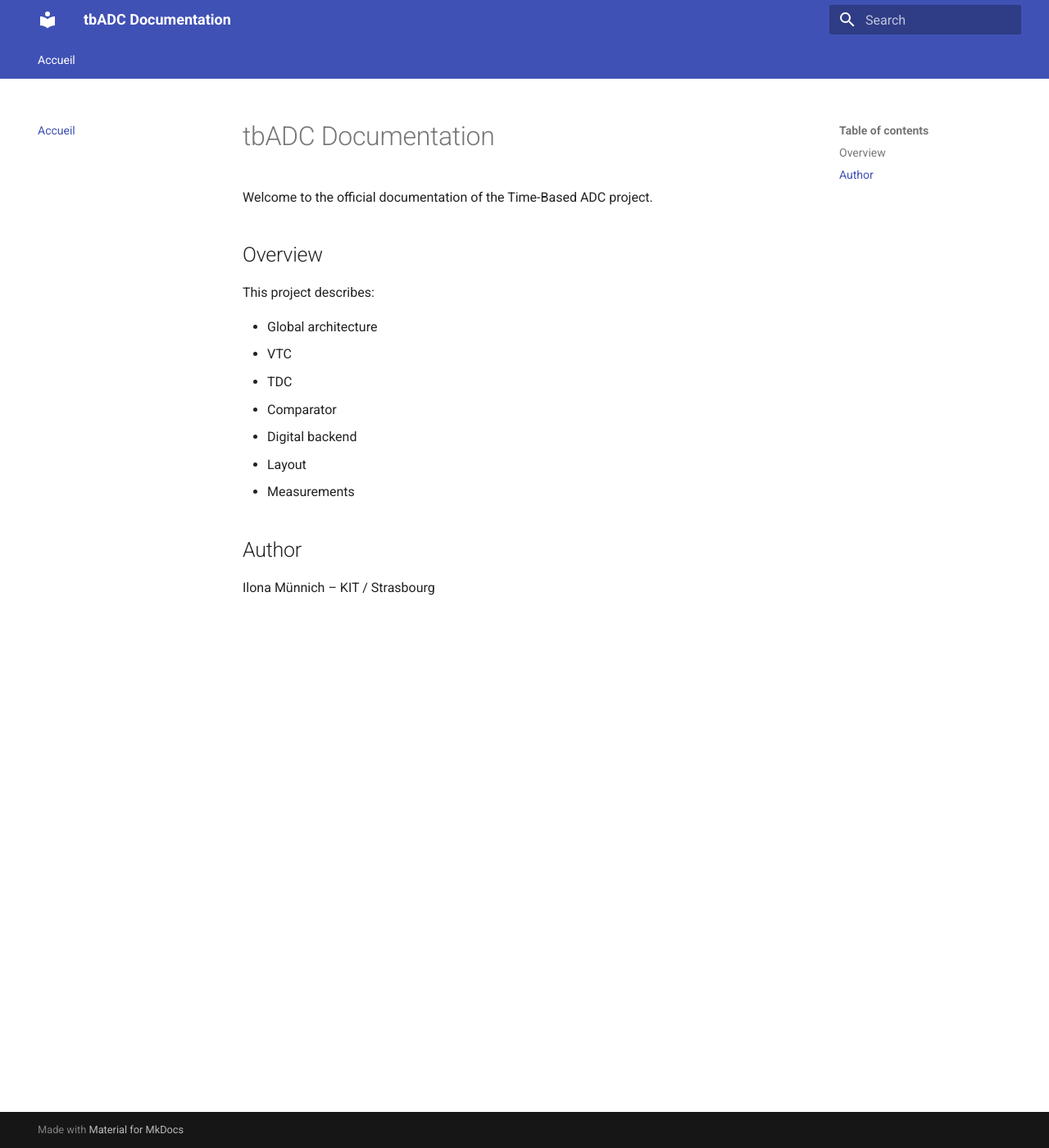
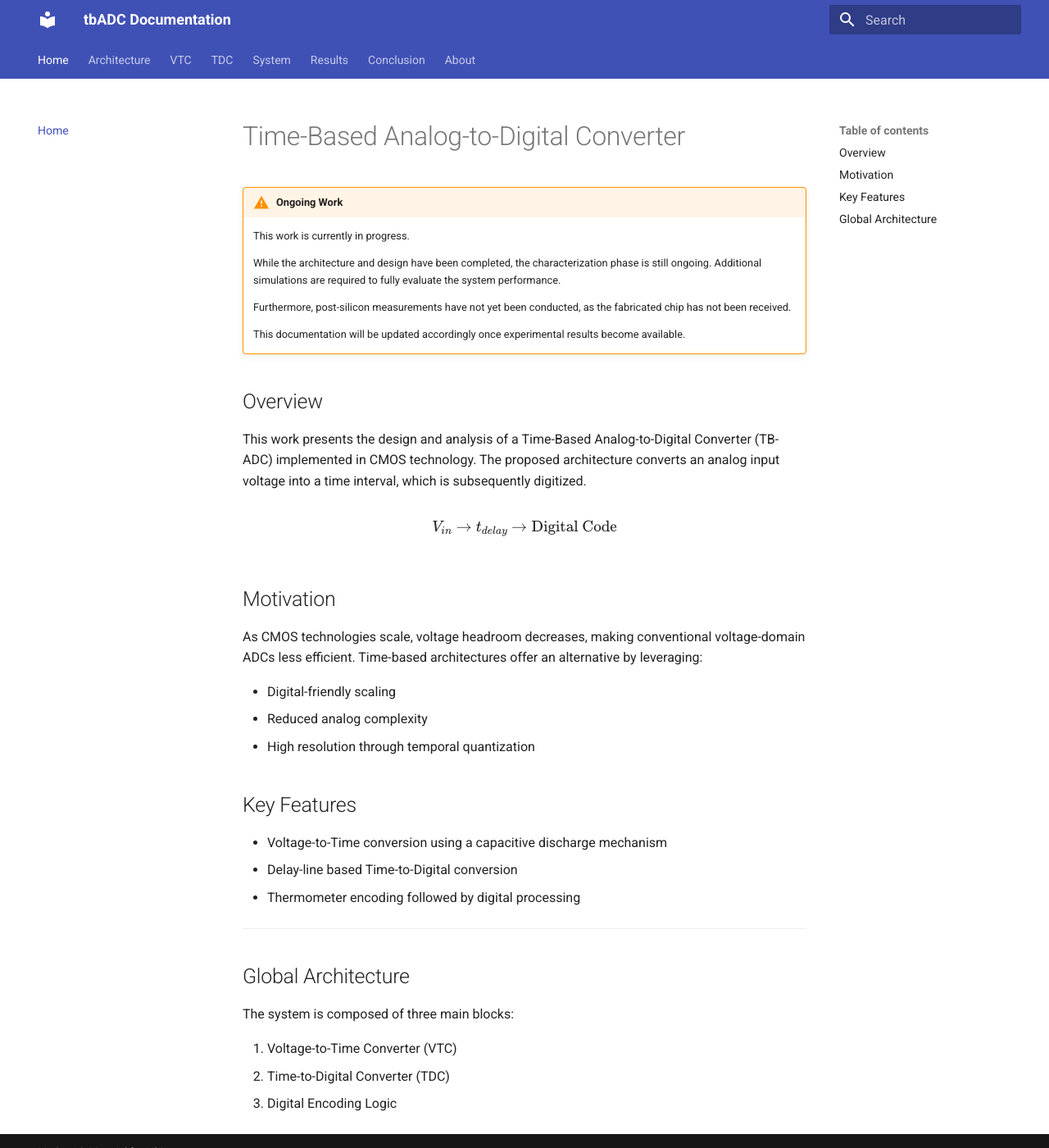
Before and after one commit to ilonamnnch/tbADC_doc, an MkDocs documentation site: the page built from docs/index.md, in a window 1280 px wide and 1400 px high. Shown: the whole window at 82% size. Built offline with MkDocs 1.6.1 and Material for MkDocs 9.7.7, drawn with Linux system fonts in a browser that asks for light colours.

Commit message:
Update TB-ADC documentation

```diff
--- a/docs/index.md
+++ b/docs/index.md
@@ -1,19 +1,43 @@
-# tbADC Documentation
+# Time-Based Analog-to-Digital Converter
 
-Welcome to the official documentation of the Time-Based ADC project.
+!!! warning "Ongoing Work"
+
+    This work is currently in progress.
+
+    While the architecture and design have been completed, the characterization phase is still ongoing. Additional simulations are required to fully evaluate the system performance.
+
+    Furthermore, post-silicon measurements have not yet been conducted, as the fabricated chip has not been received.
+
+    This documentation will be updated accordingly once experimental results become available.
 
 ## Overview
 
-This project describes:
+This work presents the design and analysis of a Time-Based Analog-to-Digital Converter (TB-ADC) implemented in CMOS technology. The proposed architecture converts an analog input voltage into a time interval, which is subsequently digitized.
 
-- Global architecture
-- VTC
-- TDC
-- Comparator
-- Digital backend
-- Layout
-- Measurements
+\[
+V_{in} \rightarrow t_{delay} \rightarrow \text{Digital Code}
+\]
 
-## Author
+## Motivation
 
-Ilona Münnich – KIT / Strasbourg
+As CMOS technologies scale, voltage headroom decreases, making conventional voltage-domain ADCs less efficient. Time-based architectures offer an alternative by leveraging:
+
+- Digital-friendly scaling
+- Reduced analog complexity
+- High resolution through temporal quantization
+
+## Key Features
+
+- Voltage-to-Time conversion using a capacitive discharge mechanism
+- Delay-line based Time-to-Digital conversion
+- Thermometer encoding followed by digital processing
+
+---
+
+## Global Architecture
+
+The system is composed of three main blocks:
+
+1. Voltage-to-Time Converter (VTC)
+2. Time-to-Digital Converter (TDC)
+3. Digital Encoding Logic
--- /dev/null
+++ b/docs/javascript/mermaid.js
@@ -0,0 +1,6 @@
+document.addEventListener("DOMContentLoaded", function () {
+    mermaid.initialize({
+        startOnLoad: true,
+        theme: "default"
+    });
+});
--- a/mkdocs.yml
+++ b/mkdocs.yml
@@ -13,7 +13,30 @@ theme:
     - content.code.copy
 
 nav:
-  - Accueil: index.md
+  - Home: index.md
+  - Architecture: architecture.md
+  - VTC: vtc.md
+  - TDC: tdc.md
+  - System: system.md
+  - Results: results.md
+  - Conclusion: conclusion.md
+  - About : about.md
 
 plugins:
   - search
+
+markdown_extensions:
+  - pymdownx.arithmatex:
+      generic: true
+  - pymdownx.superfences
+  - admonition
+  - pymdownx.details
+
+extra_javascript:
+  - javascripts/mathjax.js
+  - https://unpkg.com/mathjax@3/es5/tex-mml-chtml.js
+  - https://unpkg.com/mermaid@10/dist/mermaid.min.js
+  - javascripts/mermaid.js
+
+site_author: Ilona Münnich
+site_url: https://ilonamnnch.github.io/
```
Also changed, not shown: docs/about.md (added, +33 -0 lines), docs/architecture.md (added, +41 -0 lines), docs/conclusion.md (added, +34 -0 lines), docs/javascript/mathjax.js (added, +10 -0 lines), docs/results.md (added, +49 -0 lines), docs/system.md (added, +59 -0 lines), docs/tdc.md (added, +62 -0 lines), docs/vtc.md (added, +111 -0 lines).
